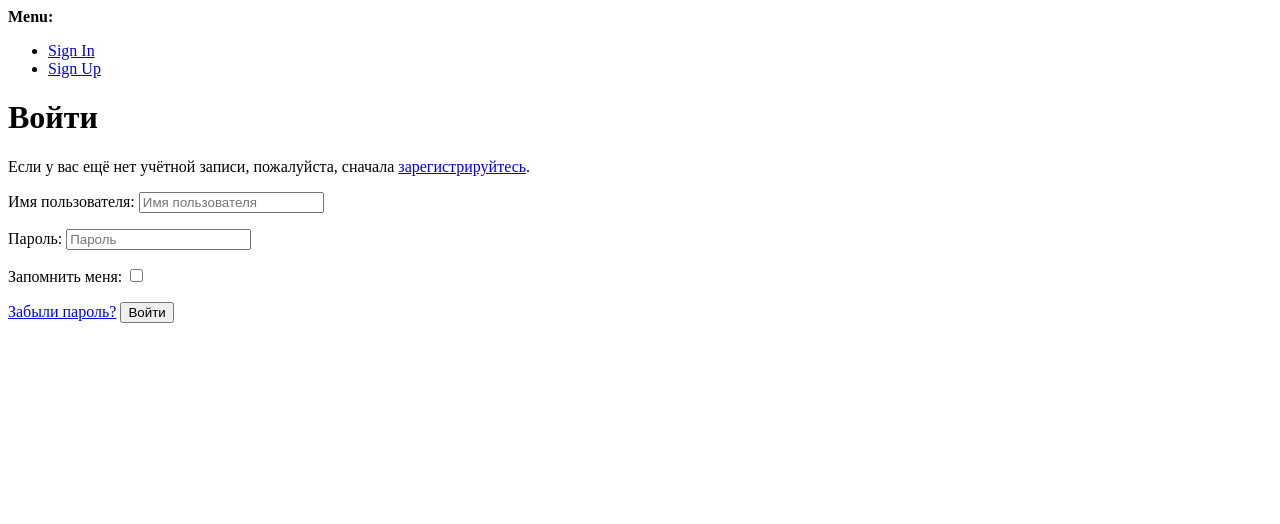
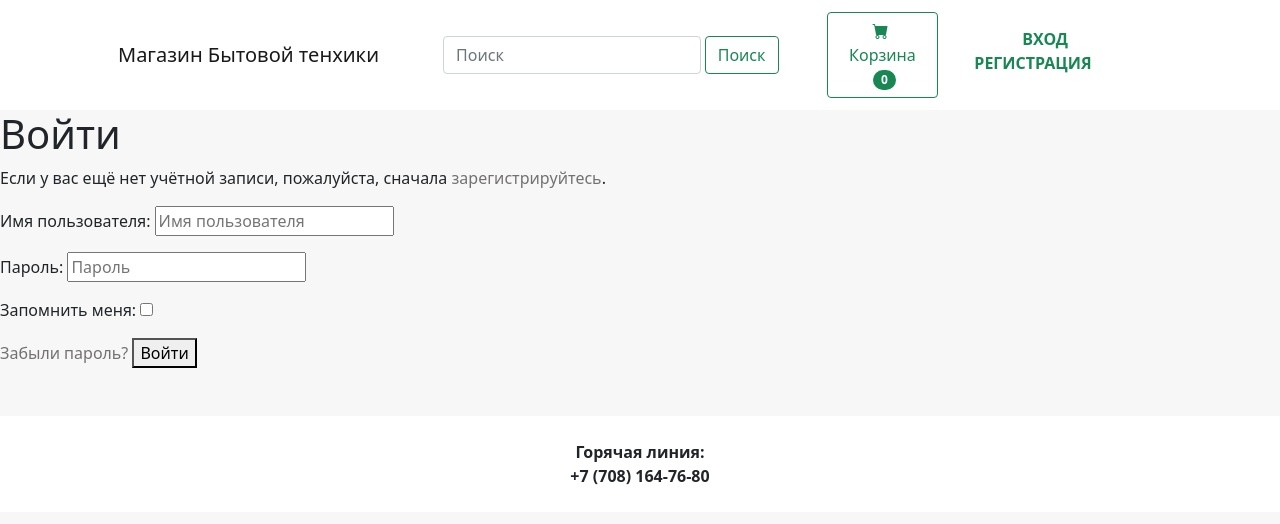
Before and after one commit to deadapathy/appliances_store, a Django app: page /accounts/login/ in a window 1280 px wide. Shown: the top 524 px of the page. Run offline with Django 4.2, Linux system fonts and the light colour scheme; some libraries are stand-ins or nearby versions.

Commit message:
change buttons login

```diff
--- a/appliances_store/appliances_store/settings.py
+++ b/appliances_store/appliances_store/settings.py
@@ -149,6 +149,7 @@ USE_TZ = True
 
 STATIC_URL = '/static/'
 
+LOGIN_REDIRECT_URL = '/'
 # Default primary key field type
 # https://docs.djangoproject.com/en/4.0/ref/settings/#default-auto-field
 
--- a/appliances_store/info/templates/account/base.html
+++ b/appliances_store/info/templates/account/base.html
@@ -1,13 +1,79 @@
 <!DOCTYPE html>
 <html>
+
 <head>
-    <title>{% block head_title %}{% endblock %}</title>
-    {% block extra_head %}
-    {% endblock %}
+
+  <head>
+    <meta charset="utf-8" />
+    <meta name="viewport" content="width=device-width, initial-scale=1, shrink-to-fit=no" />
+    <meta name="description" content="" />
+    <meta name="author" content="" />
+    <title>Интернет-магазин Бытовой техники</title>
+    <!-- Bootstrap-->
+    <link href="https://cdn.jsdelivr.net/npm/bootstrap@5.1.3/dist/css/bootstrap.min.css" rel="stylesheet"
+      integrity="sha384-1BmE4kWBq78iYhFldvKuhfTAU6auU8tT94WrHftjDbrCEXSU1oBoqyl2QvZ6jIW3" crossorigin="anonymous">
+    <link href="https://cdn.jsdelivr.net/npm/bootstrap-icons@1.5.0/font/bootstrap-icons.css" rel="stylesheet" />
+    <script src="https://cdn.jsdelivr.net/npm/bootstrap@5.1.3/dist/js/bootstrap.bundle.min.js"
+      integrity="sha384-ka7Sk0Gln4gmtz2MlQnikT1wXgYsOg+OMhuP+IlRH9sENBO0LRn5q+8nbTov4+1p"
+      crossorigin="anonymous"></script>
+    <!-- Core theme CSS (includes Bootstrap)-->
+    {% load static %}
+    <link rel="stylesheet" href="{% static 'styles/main1.css' %}">
   </head>
+</head>
+
 <body>
   {% block body %}
-
+  <!-- Navigation-->
+  <header>
+    <nav class="navbar navbar-expand-lg navbar-light bg-white">
+      <div class="container px-4 px-lg-5 my-1">
+        <a class="navbar-brand" href="http://127.0.0.1:8000/">Магазин Бытовой тенхики</a>
+        <button class="navbar-toggler" type="button" data-bs-toggle="collapse" data-bs-target="#navbarSupportedContent"
+          aria-controls="navbarSupportedContent" aria-expanded="false" aria-label="Toggle navigation"><span
+            class="navbar-toggler-icon"></span></button>
+        <div class="collapse navbar-collapse" id="navbarSupportedContent">
+          <form class="d-flex ms-5 w-75">
+            <input class="form-control me-1" type="search" placeholder="Поиск" aria-label="Search">
+            <button class="btn btn-outline-success" type="submit">Поиск</button>
+          </form>
+          <form class="d-flex w-25 ms-5" style="margin-left: px;">
+            <button class="btn btn-outline-success" type="submit">
+              <i class="bi-cart-fill me-1"></i>
+              Корзина
+              <span class="badge bg-success text-white ms-1 rounded-pill">0</span>
+            </button>
+          </form>
+          <form class="d-flex w-50">
+            <ul class="h-25 mt-2">
+              <li class="ms-5 w-100">
+                {% if user.is_authenticated %}
+                <a href="{% url 'account_logout' %}"
+                  style="color: #198754; font-weight: 700; text-transform: uppercase;">
+                  Выход
+                </a>
+                {% else %}
+                <a href="{% url 'account_login' %}"
+                  style="color: #198754; font-weight: 700; text-transform: uppercase;">
+                  Вход</a>
+              </li>
+              <li>
+                <a href="{% url 'account_signup' %}"
+                  style="color: #198754; font-weight: 700; text-transform: uppercase;">
+                  Регистрация</a>
+                {% endif %}
+              </li>
+            </ul>
+          </form>
+        </div>
+      </div>
+      </div>
+      </div>
+      </form>
+      </div>
+      </div>
+    </nav>
+  </header>
   {% if messages %}
   <div>
     <strong>Messages:</strong>
@@ -19,22 +85,22 @@
   </div>
   {% endif %}
 
-    <div>
-      <strong>Menu:</strong>
-      <ul>
-        {% if user.is_authenticated %}
-        <li><a href="{% url 'account_email' %}">Change E-mail</a></li>
-        <li><a href="{% url 'account_logout' %}">Sign Out</a></li>
-        {% else %}
-        <li><a href="{% url 'account_login' %}">Sign In</a></li>
-        <li><a href="{% url 'account_signup' %}">Sign Up</a></li>
-        {% endif %}
-      </ul>
-    </div>
   {% block content %}
+
   {% endblock %}
   {% endblock %}
   {% block extra_body %}
+
   {% endblock %}
+  <footer class="py-3 bg-white mt-5">
+    <div class="container">
+      <p class="telephone m-2 text-center text-dark">Горячая линия:
+        <br>
+        +7 (708) 164-76-80
+      </p>
+    </div>
+  </footer>
+
 </body>
+
 </html>
--- a/appliances_store/info/templates/account/signup.html
+++ b/appliances_store/info/templates/account/signup.html
@@ -1,10 +1,12 @@
 {% extends "account/base.html" %}
+{% load static %}
 
 {% load i18n %}
 
 {% block head_title %}{% trans "Signup" %}{% endblock %}
 
 {% block content %}
+<div class="container px-4 px-lg-5 my-5">
   <h1>{% trans "Sign Up" %}</h1>
 
   <form class="signup" id="signup_form" method="post" action="{% url 'account_signup' %}">
@@ -15,5 +17,5 @@
     {% endif %}
     <button type="submit">{% trans "Sign Up" %} &raquo;</button>
   </form>
-
+</div>
 {% endblock %}
```
Also changed, not shown: appliances_store/info/templates/info/index.html (+25 -42 lines), appliances_store/db.sqlite3, appliances_store/info/static/styles/main1.css (renamed from appliances_store/info/static/styles/main.css). Lines whose indentation alone changed are shown as unchanged.
